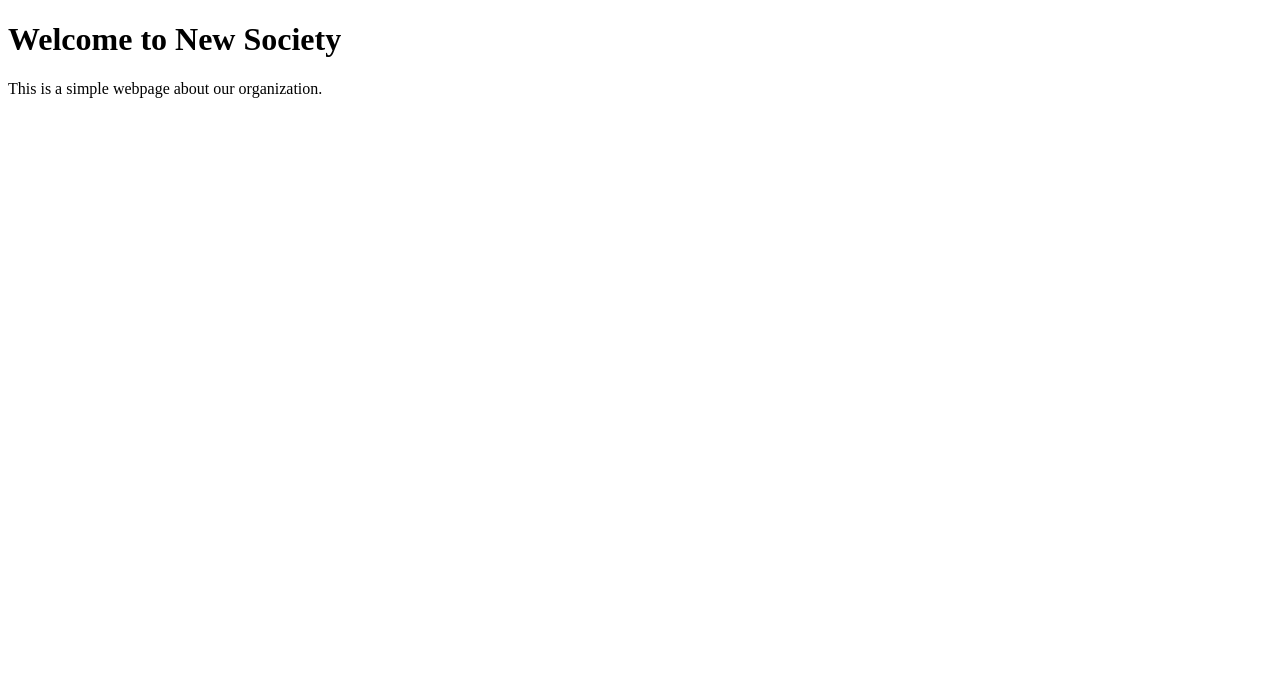
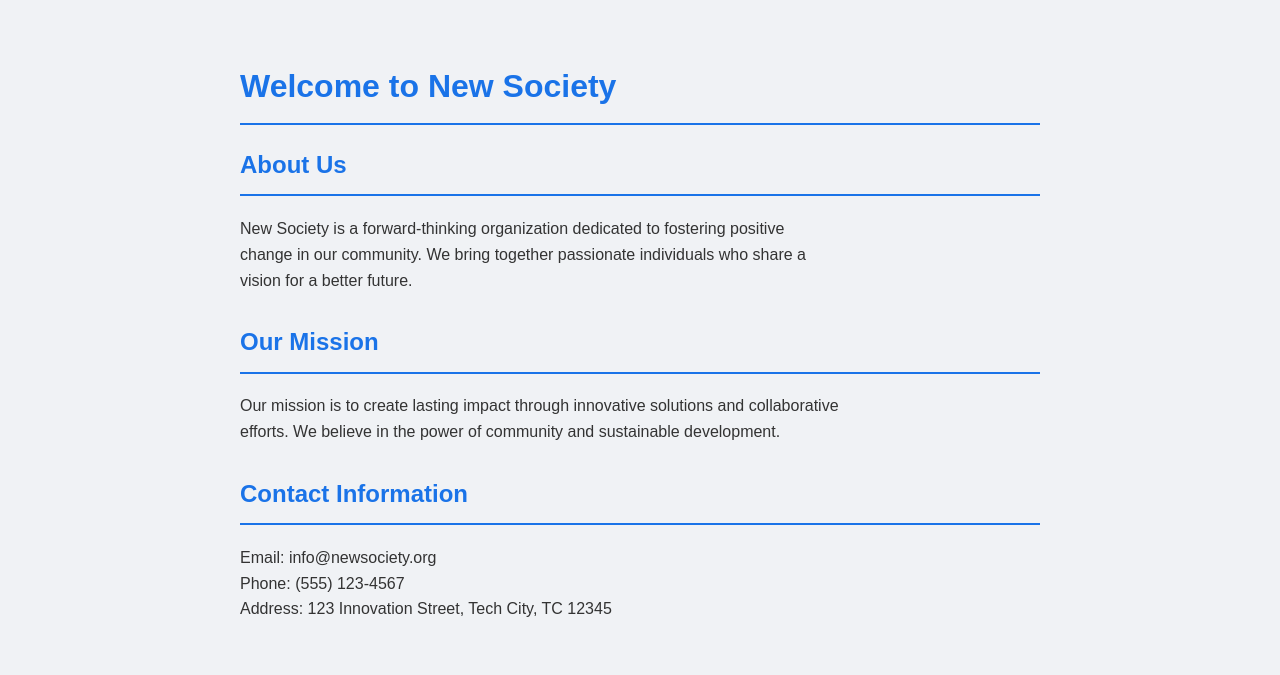
Before and after one commit to rachelhayleyong/new-society-test, a plain HTML site: page index.html in a window 1280 px wide. Drawn offline with Linux system fonts and the light colour scheme.

Commit message:
Add enhanced content sections and styling

```diff
--- a/index.html
+++ b/index.html
@@ -4,9 +4,53 @@
     <meta charset="UTF-8">
     <meta name="viewport" content="width=device-width, initial-scale=1.0">
     <title>New Society</title>
+    <style>
+        body {
+            font-family: Arial, sans-serif;
+            line-height: 1.6;
+            margin: 0;
+            padding: 20px;
+            background-color: #f0f2f5;
+        }
+        .container {
+            max-width: 800px;
+            margin: 0 auto;
+            padding: 20px;
+        }
+        h1, h2 {
+            color: #1a73e8;
+            border-bottom: 2px solid #1a73e8;
+            padding-bottom: 10px;
+        }
+        p {
+            color: #333;
+            max-width: 600px;
+        }
+        .section {
+            margin-bottom: 30px;
+        }
+    </style>
 </head>
 <body>
-    <h1>Welcome to New Society</h1>
-    <p>This is a simple webpage about our organization.</p>
+    <div class="container">
+        <h1>Welcome to New Society</h1>
+
+        <div class="section">
+            <h2>About Us</h2>
+            <p>New Society is a forward-thinking organization dedicated to fostering positive change in our community. We bring together passionate individuals who share a vision for a better future.</p>
+        </div>
+
+        <div class="section">
+            <h2>Our Mission</h2>
+            <p>Our mission is to create lasting impact through innovative solutions and collaborative efforts. We believe in the power of community and sustainable development.</p>
+        </div>
+
+        <div class="section">
+            <h2>Contact Information</h2>
+            <p>Email: info@newsociety.org<br>
+            Phone: (555) 123-4567<br>
+            Address: 123 Innovation Street, Tech City, TC 12345</p>
+        </div>
+    </div>
 </body>
 </html>
```
